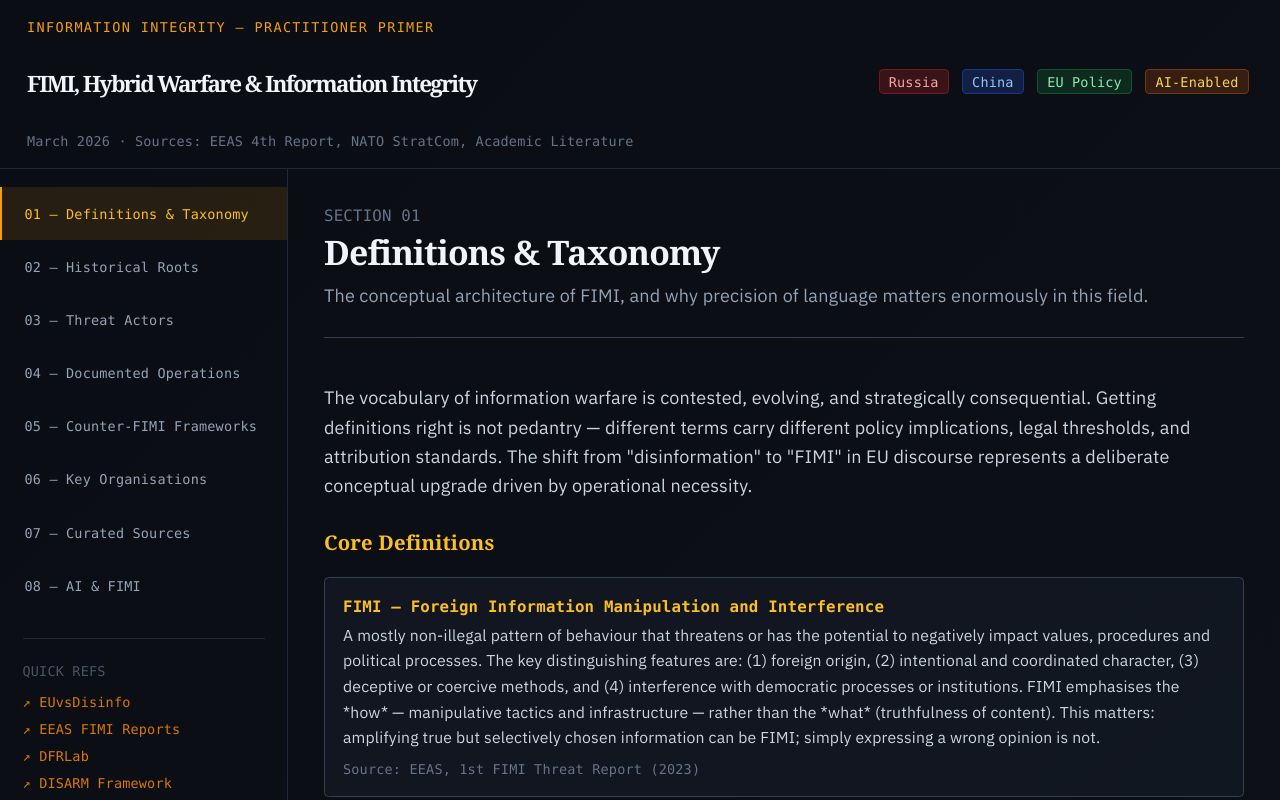
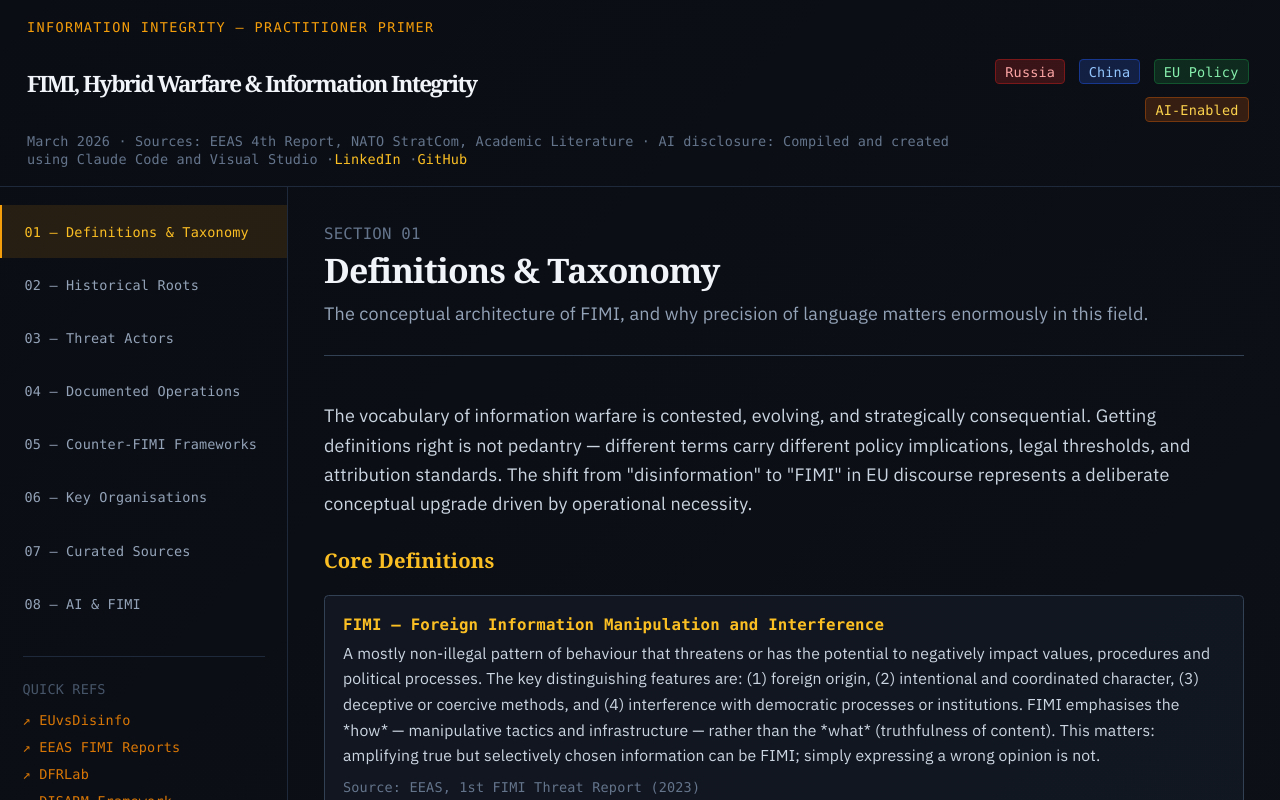
Before and after one commit to pagancrew/fimi-primer, a React (Vite) app: page / in a window 1280 px wide. Shown: the top 800 px of the page. Built offline with nearby package versions, Linux system fonts and the light colour scheme; a web font is replaced by a local one.

Commit message:
Update background to #0a1a00, add AI disclosure and links

```diff
--- a/src/fimi_primer.jsx
+++ b/src/fimi_primer.jsx
@@ -1252,7 +1252,11 @@ export default function FIMIPrimer() {
             <h1 className="text-xl font-bold text-slate-100" style={{ fontFamily: "'Sixtyfour', Georgia, serif" }}>
               FIMI, Hybrid Warfare & Information Integrity
             </h1>
-            <p className="text-slate-500 text-xs mt-1 font-mono">March 2026 · Sources: EEAS 4th Report, NATO StratCom, Academic Literature</p>
+            <p className="text-slate-500 text-xs mt-1 font-mono">
+              March 2026 · Sources: EEAS 4th Report, NATO StratCom, Academic Literature · AI disclosure: Compiled and created using Claude Code and Visual Studio ·
+              <a href="https://www.linkedin.com/in/jhnnsmyr/" target="_blank" rel="noopener noreferrer" className="text-amber-400 hover:text-amber-300">LinkedIn</a> ·
+              <a href="https://github.com/pagancrew" target="_blank" rel="noopener noreferrer" className="text-amber-400 hover:text-amber-300">GitHub</a>
+            </p>
           </div>
           <div className="flex gap-2 flex-wrap justify-end">
             <Tag color="red">Russia</Tag>
--- a/src/index.css
+++ b/src/index.css
@@ -38,7 +38,7 @@
   :root {
     --text: #9ca3af;
     --text-h: #f3f4f6;
-    --bg: #0a1a0a;
+    --bg: #0a1a00;
     --border: #2e303a;
     --code-bg: #1f2028;
     --accent: #c084fc;
```
Also changed, not shown: 4 other files (tests, documents, lock files or other folders).
